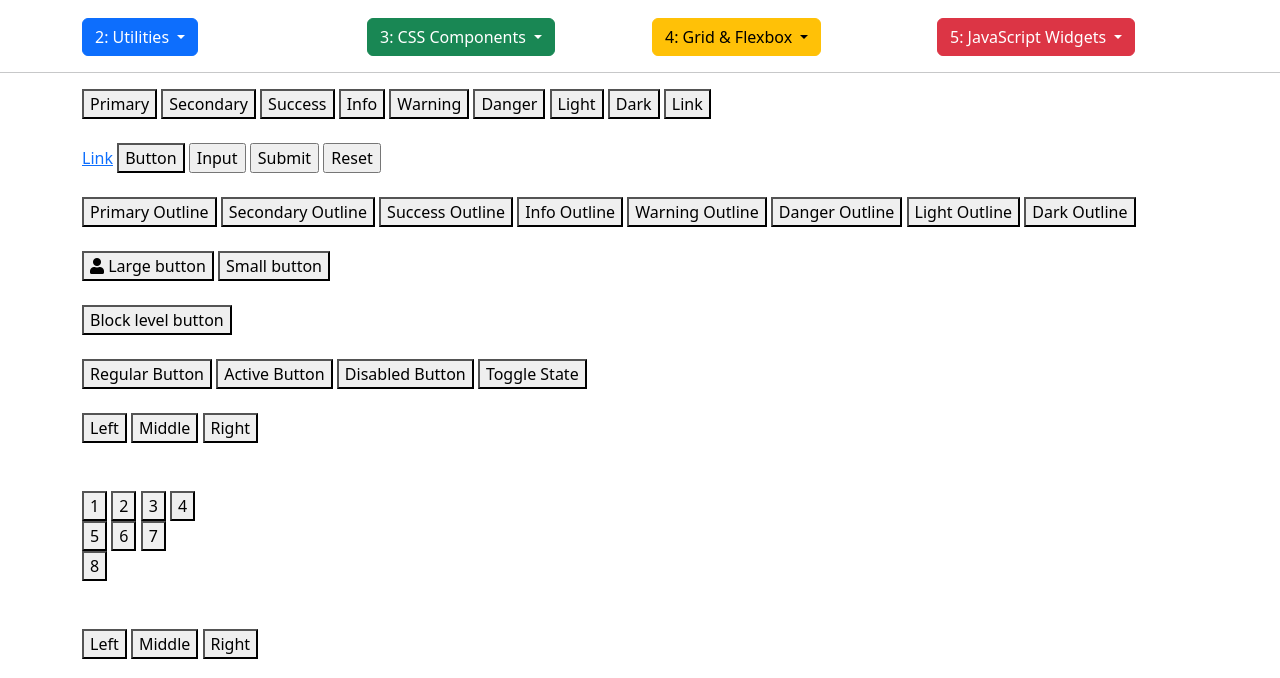
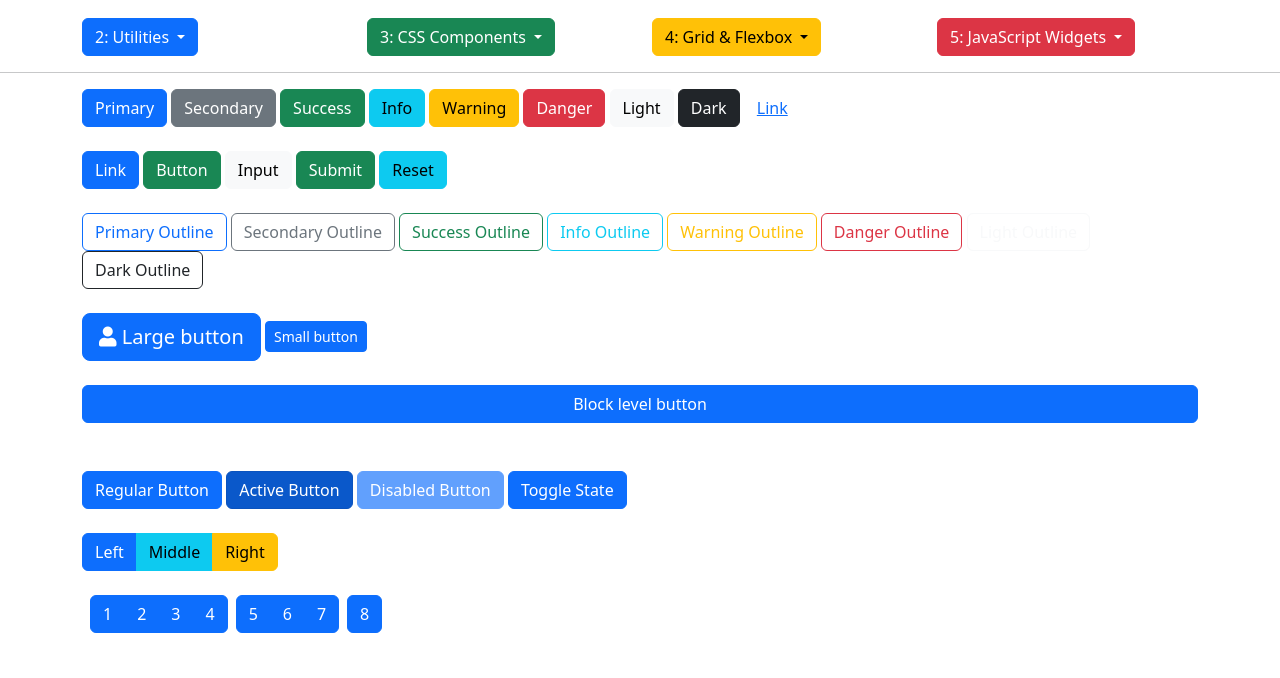
Before and after one commit to mustang81/bootstrap, a plain HTML site: page 3_2_buttons.html in a window 1280 px wide. Shown: the part 107-785 px from the top of the page. Drawn offline with nearby package versions, Linux system fonts and the light colour scheme.

Commit message:
half done

```diff
--- a/3_2_buttons.html
+++ b/3_2_buttons.html
@@ -89,59 +89,61 @@
         <!--################START HERE################-->
 
         <!-- BUTTONS -->
-        <button type="button">Primary</button>
-        <button type="button">Secondary</button>
-        <button type="button">Success</button>
-        <button type="button">Info</button>
-        <button type="button">Warning</button>
-        <button type="button">Danger</button>
-        <button type="button">Light</button>
-        <button type="button">Dark</button>
-        <button type="button">Link</button>
+        <button class = "btn btn-primary" type="button">Primary</button>
+        <button class = "btn btn-secondary" type="button">Secondary</button>
+        <button class = "btn btn-success" type="button">Success</button>
+        <button class = "btn btn-info" type="button">Info</button>
+        <button class = "btn btn-warning" type="button">Warning</button>
+        <button class = "btn btn-danger" type="button">Danger</button>
+        <button class = "btn btn-light" type="button">Light</button>
+        <button class = "btn btn-dark" type="button">Dark</button>
+        <button class = "btn btn-link" type="button">Link</button>
 
         <br>
         <br>
 
         <!-- BUTTON TAGS/TYPES -->
-        <a href="#" role="button">Link</a>
-        <button type="submit">Button</button>
-        <input type="button" value="Input">
-        <input type="submit" value="Submit">
-        <input type="reset" value="Reset">
+        <a class="btn btn-primary" href="#" role="button">Link</a>
+        <button class="btn btn-success" type="submit">Button</button>
+        <input class="btn btn-light" type="button" value="Input">
+        <input class="btn btn-success" type="submit" value="Submit">
+        <input class="btn btn-info" type="reset" value="Reset">
 
         <br>
         <br>
 
         <!-- OUTLINE BUTTONS -->
-        <button type="button">Primary Outline</button>
-        <button type="button">Secondary Outline</button>
-        <button type="button">Success Outline</button>
-        <button type="button">Info Outline</button>
-        <button type="button">Warning Outline</button>
-        <button type="button">Danger Outline</button>
-        <button type="button">Light Outline</button>
-        <button type="button">Dark Outline</button>
+        <button class="btn btn-outline-primary" type="button">Primary Outline</button>
+        <button class="btn btn-outline-secondary" type="button">Secondary Outline</button>
+        <button class="btn btn-outline-success" type="button">Success Outline</button>
+        <button class="btn btn-outline-info" type="button">Info Outline</button>
+        <button class="btn btn-outline-warning" type="button">Warning Outline</button>
+        <button class="btn btn-outline-danger" type="button">Danger Outline</button>
+        <button class="btn btn-outline-light" type="button">Light Outline</button>
+        <button class="btn btn-outline-dark" type="button">Dark Outline</button>
 
         <br>
         <br>
 
         <!-- BUTTON SIZES -->
-        <button type="button">
+        <button class="btn btn-primary btn-lg" type="button">
             <i class="fa fa-user"></i> Large button</button>
-        <button type="button">Small button</button>
+        <button class="btn btn-primary btn-sm" type="button">Small button</button>
         <br>
         <br>
-        <button type="button">Block level button</button>
+        <div class="d-grid gap-2">
+        <button class="btn btn-primary btn-block" type="button">Block level button</button>
+        </div>
 
         <br>
         <br>
 
         <!-- STATES -->
-        <button type="button">Regular Button</button>
-        <button type="button">Active Button</button>
-        <button type="button">Disabled Button</button>
+        <button class="btn btn-primary" type="button">Regular Button</button>
+        <button class="btn btn-primary active" type="button">Active Button</button>
+        <button class="btn btn-primary disabled" type="button">Disabled Button</button>
 
-        <button type="button">
+        <button class="btn btn-primary" data-bs-toggle="button" type="button">
             Toggle State
         </button>
 
@@ -149,29 +151,29 @@
         <br>
 
         <!-- BUTTON GROUPS -->
-        <div>
-            <button type="button">Left</button>
-            <button type="button">Middle</button>
-            <button type="button">Right</button>
+        <div class="btn-group">
+            <button class="btn btn-primary" type="button">Left</button>
+            <button class="btn btn-info" type="button">Middle</button>
+            <button class="btn btn-warning" type="button">Right</button>
         </div>
 
         <br></br>
 
         <!-- BUTTON TOOLBAR -->
-        <div>
-            <div>
-                <button type="button">1</button>
-                <button type="button">2</button>
-                <button type="button">3</button>
-                <button type="button">4</button>
+        <div class="btn-toolbar">
+            <div class="btn-group ms-2">
+                <button class="btn btn-primary" type="button">1</button>
+                <button class="btn btn-primary" type="button">2</button>
+                <button class="btn btn-primary" type="button">3</button>
+                <button class="btn btn-primary" type="button">4</button>
             </div>
-            <div>
-                <button type="button">5</button>
-                <button type="button">6</button>
-                <button type="button">7</button>
+            <div class="btn-group ms-2">
+                <button class="btn btn-primary" type="button">5</button>
+                <button class="btn btn-primary" type="button">6</button>
+                <button class="btn btn-primary" type="button">7</button>
             </div>
-            <div>
-                <button type="button">8</button>
+            <div class="btn-group ms-2">
+                <button class="btn btn-primary" type="button">8</button>
             </div>
         </div>
 
@@ -179,10 +181,10 @@
         <br>
 
         <!-- VERTICAL GROUP -->
-        <div>
-            <button type="button">Left</button>
+        <div class="class-group-vertical">
+            <button type="button">top</button>
             <button type="button">Middle</button>
-            <button type="button">Right</button>
+            <button type="button">bottom</button>
         </div>
 
         <br>
```
Also changed, not shown: 2_8_breakpoints.html (+28 -8 lines).
